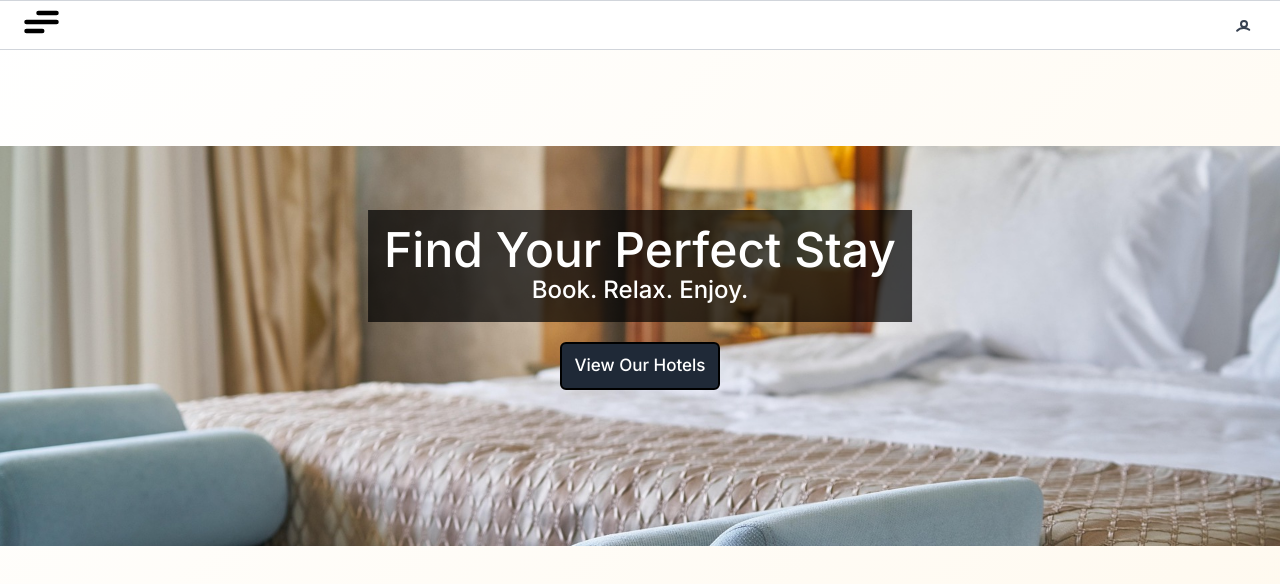
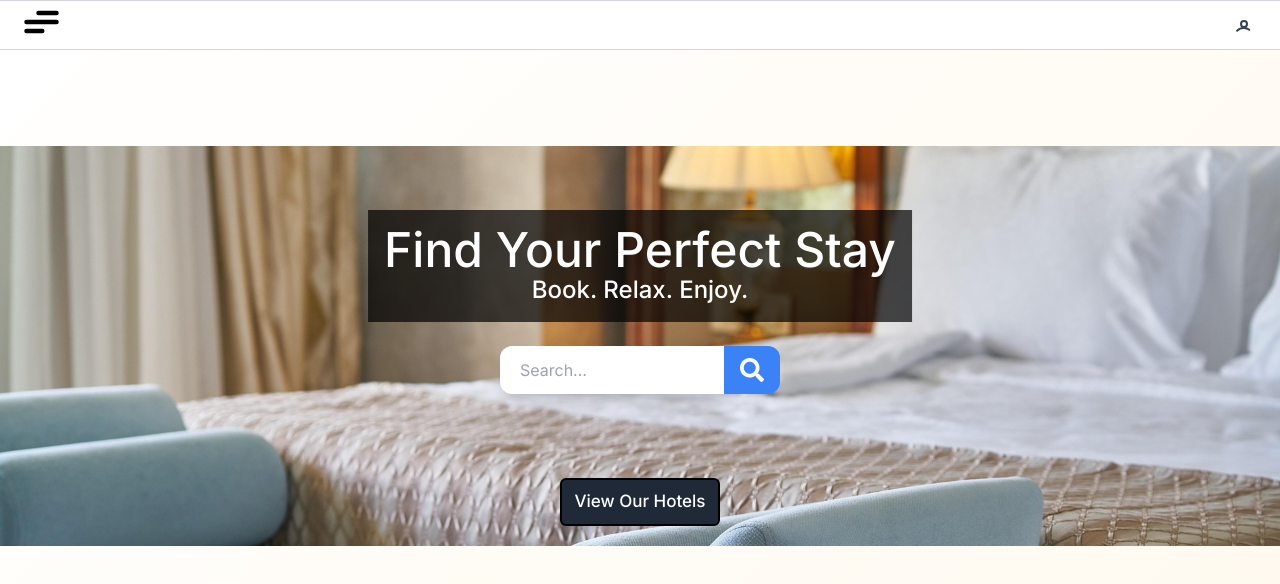
Before and after one commit to 2110503-2564/se-project-32_sing-nak-bid, a Next.js app: page / in a window 1280 px wide. Shown: the top 584 px of the page. Built offline with nearby package versions, Linux system fonts and the light colour scheme; no server answers.

Commit message:
SearchDraft

```diff
--- a/package.json
+++ b/package.json
@@ -17,10 +17,12 @@
     "@mui/x-date-pickers": "^7.13.0",
     "@reduxjs/toolkit": "^2.2.8",
     "dayjs": "^1.11.13",
+    "fuse.js": "^7.1.0",
     "next": "14.2.5",
     "next-auth": "^4.24.8",
     "react": "^18",
     "react-dom": "^18",
+    "react-icons": "^5.5.0",
     "react-redux": "^9.1.2",
     "redux-persist": "^6.0.0"
   },
--- /dev/null
+++ b/src/app/search/page.tsx
@@ -0,0 +1,70 @@
+'use client'
+import { useSearchParams } from 'next/navigation';
+import { useEffect, useState } from 'react';
+import getRestaurantsUser from '@/libs/getRestaurantUser'; // Adjust the import path
+import { Restaurant } from '../../../interfaces';
+import { getFuzzyMatches } from '@/utils/fuzzySearch'; // We'll create this utility
+
+interface ApiResponse {
+  success: boolean;
+  count: number;
+  data: Restaurant[];
+}
+
+const SearchPage = () => {
+  const searchParams = useSearchParams();
+  const query = searchParams.get('query');
+  const [searchResults, setSearchResults] = useState<Restaurant[]>([]);
+  const [loading, setLoading] = useState(true);
+  const [error, setError] = useState<string | null>(null);
+
+  useEffect(() => {
+    const fetchAndSearch = async () => {
+      if (query && typeof query === 'string') {
+        setLoading(true);
+        setError(null);
+        try {
+          const response: ApiResponse = await getRestaurantsUser();
+          const restaurants = response?.data || []; // Extract the data array
+          const matches = getFuzzyMatches(query, restaurants, (restaurant: any) => restaurant.name);
+          setSearchResults(matches);
+        } catch (err: any) {
+          setError('Failed to fetch restaurants.');
+          console.error(err);
+        } finally {
+          setLoading(false);
+        }
+      } else {
+        setSearchResults([]);
+        setLoading(false);
+      }
+    };
+
+    fetchAndSearch();
+  }, [query]);
+
+  if (loading) {
+    return <div>Searching for restaurants...</div>;
+  }
+
+  if (error) {
+    return <div>Error: {error}</div>;
+  }
+
+  return (
+    <div>
+      <h1>Search Results for "{query}"</h1>
+      {searchResults.length > 0 ? (
+        <ul>
+          {searchResults.map((restaurant) => (
+            <li key={restaurant.name}>{restaurant.name}</li>
+          ))}
+        </ul>
+      ) : (
+        <p>No restaurants found matching your search.</p>
+      )}
+    </div>
+  );
+};
+
+export default SearchPage;
--- a/src/components/Banner.tsx
+++ b/src/components/Banner.tsx
@@ -3,6 +3,7 @@ import { useState } from "react";
 import Image from "next/image";
 import { useSession } from "next-auth/react";
 import { useRouter } from "next/navigation";
+import Input from "./search"; // Adjust path if needed
 
 export default function Banner() {
   const covers = [
@@ -17,7 +18,7 @@ export default function Banner() {
 
   return (
     <div
-      className="relative w-screen h-[50vh] p-1 overflow-hidden cursor-pointer flex items-center justify-center"
+      className="relative w-screen h-[50vh] p-1 overflow-hidden cursor-pointer flex items-center justify-center py-1"
       onClick={() => setIndex(index + 1)}
     >
       <Image
@@ -38,7 +39,11 @@ export default function Banner() {
         </div>
       )}
 
-      <div className="absolute inset-0 flex items-center justify-center z-30 mt-10 mt-10">
+      <div className="absolute top-[50%] left-1/2 transform -translate-x-1/2 -translate-y-1/1 z-30 ">
+        <Input /> {/* Render your Search component here */}
+      </div>
+
+      <div className="absolute bottom-5 left-1/2 transform -translate-x-1/2 z-30">
         <button
           className="relative inline-block w-40 h-12 text-[17px] font-medium border-2 border-black bg-gray-800 text-white rounded-md overflow-hidden transition-colors duration-500 hover:bg-white hover:text-black"
           onClick={(e) => {
--- /dev/null
+++ b/src/components/search.tsx
@@ -0,0 +1,57 @@
+import React, { useState } from 'react';
+import { useRouter } from 'next/navigation';
+import { FaSearch, FaTimes } from 'react-icons/fa'; // Using react-icons for cleaner SVG
+
+const Input = () => {
+  const [searchText, setSearchText] = useState('');
+  const router = useRouter();
+
+  const handleInputChange = (event: React.ChangeEvent<HTMLInputElement>) => {
+    setSearchText(event.target.value);
+  };
+
+  const handleClearInput = () => {
+    setSearchText('');
+  };
+
+  const handleSearch = () => {
+    if (searchText.trim()) {
+      router.push(`/search?query=${searchText}`);
+    }
+  };
+
+  const handleKeyDown = (event: React.KeyboardEvent) => {
+    if (event.key === 'Enter') {
+      handleSearch();
+    }
+  };
+
+  return (
+    <div className="relative flex items-center">
+      <input
+        placeholder="Search..."
+        className="input shadow-lg  px-5 py-3 rounded-l-xl w-56 transition-all focus:w-64 outline-none"
+        name="search"
+        type="search"
+        value={searchText}
+        onChange={handleInputChange}
+        onKeyDown={handleKeyDown}
+      />
+      {searchText && (
+        <button
+          onClick={handleClearInput}
+          className="absolute top-1/2 right-10 -translate-y-1/2 text-gray-500 focus:outline-none"
+        >
+        </button>
+      )}
+      <button
+        onClick={handleSearch}
+        className="bg-blue-500 hover:bg-blue-700 text-white font-bold py-3 px-4 rounded-r-xl focus:outline-none focus:shadow-outline"
+      >
+        <FaSearch className="size-6" />
+      </button>
+    </div>
+  );
+};
+
+export default Input;
--- /dev/null
+++ b/src/libs/getRestaurantUser.tsx
@@ -0,0 +1,16 @@
+import { getToken } from "next-auth/jwt"
+
+
+export default async function getRestaurantsUser() {
+    await new Promise((resolve)=>setTimeout(resolve, 300))
+
+    const response = await fetch("http://localhost:5000/api/v1/restaurants/user" ,{
+        method: "GET",
+      })
+
+
+    if(!response.ok){
+        throw new Error("Failed to fetch hotels")
+    }
+    return await response.json()
+}
--- /dev/null
+++ b/src/utils/fuzzySearch.ts
@@ -0,0 +1,27 @@
+// utils/fuzzySearch.ts
+import Fuse from 'fuse.js';
+
+export function getFuzzyMatches<T>(
+  query: string,
+  items: T[],
+  getValue: (item: T) => string
+): T[] {
+  if (!query.trim()) {
+    return []; // Or return all items if that's your desired behavior
+  }
+
+  const options = {
+    shouldSort: true,
+    threshold: 0.6, // Adjust this value (0.0 for perfect match, 1.0 for any match)
+    keys: [
+      {
+        name: 'name', // Assuming your restaurant objects have a 'name' property
+        weight: 1,
+      },
+    ],
+  };
+
+  const fuse = new Fuse(items, options);
+  const results = fuse.search(query);
+  return results.map((result) => result.item);
+}
```
Also changed, not shown: 1 other file (tests, documents, lock files or other folders).
